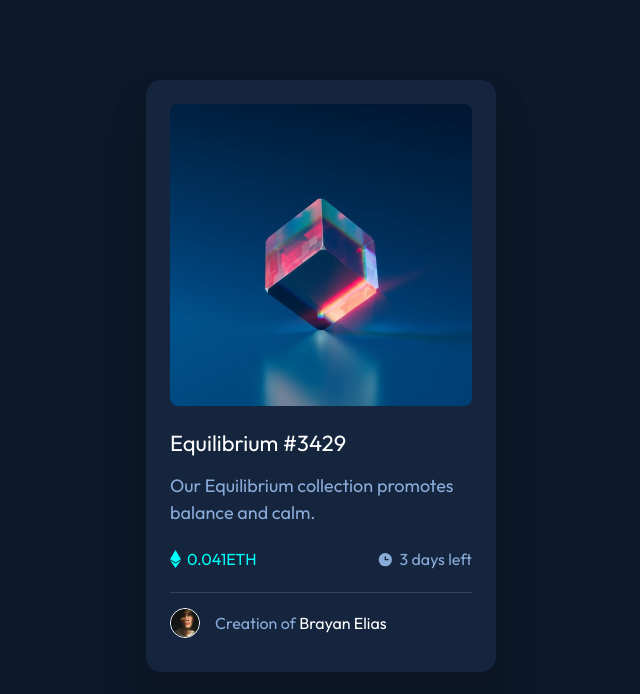
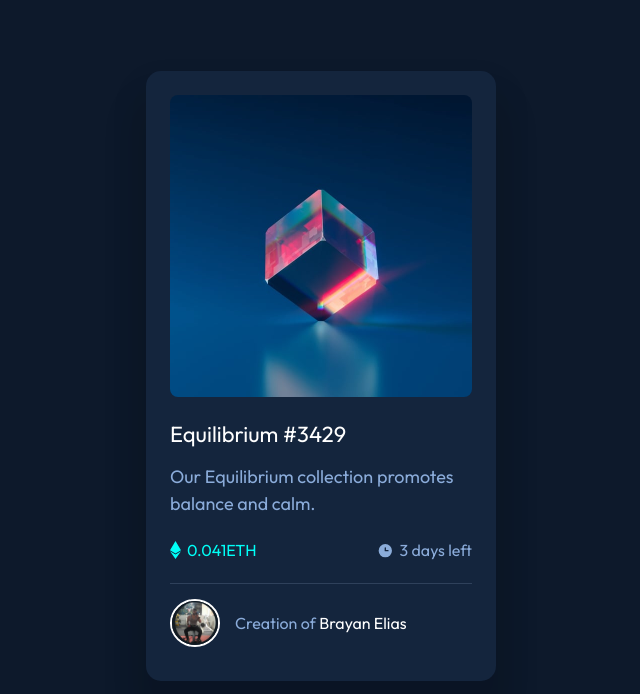
Before and after one commit to BrayanElias/CardNFT-FrontedMentor, a plain HTML site: page index.html in a window 1280 px wide. Shown: the top 694 px of the page, without its empty margins (319-959 px from the left). Drawn offline with Linux system fonts and the light colour scheme.

Commit message:
cambiando imagen de avatar

```diff
--- a/css/style.css
+++ b/css/style.css
@@ -110,8 +110,8 @@ a{
     margin-bottom: 10px;
 }
 .card__footer-avatar{
-    width: 30px;
-    border: 1px solid white;
+    width: 50px;
+    border: 2px solid white;
     border-radius: 50%;
     margin-right: 15px;
 }
--- a/index.html
+++ b/index.html
@@ -50,7 +50,11 @@
         </div>
       </div>
       <div class="card__footer">
-        <img class="card__footer-avatar" src="images/image-avatar.png" alt="" />
+        <img
+          class="card__footer-avatar"
+          src="images/avatar-brayan.JPG"
+          alt=""
+        />
         <p class="card__author-name">
           Creation of <a href="#">Brayan Elias</a>
         </p>
```
Also changed, not shown: images/avatar-brayan.JPG (added).
